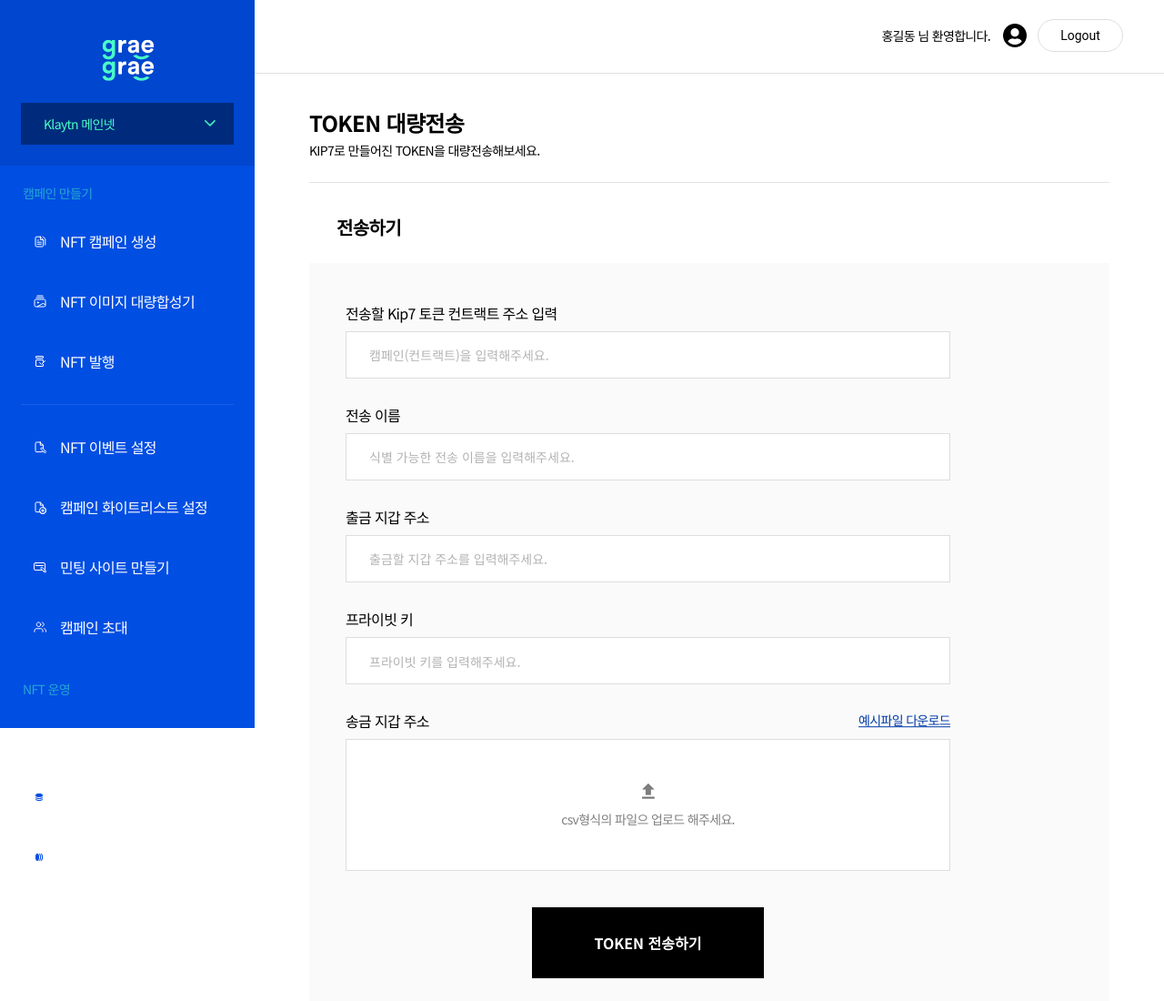
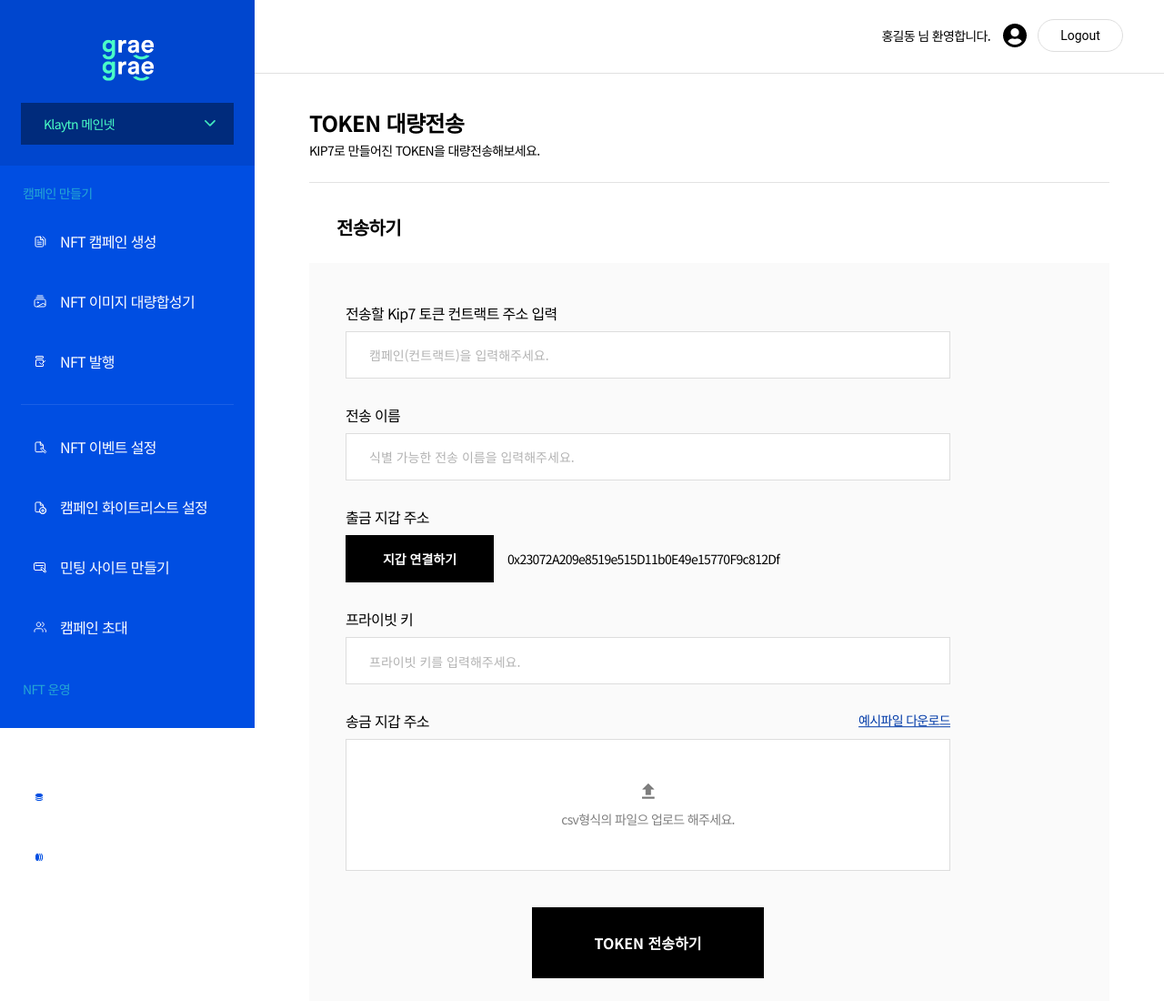
Before and after one commit to bravedevteam/graegrae, a plain HTML site: page pageToken_send.html in a window 1280 px wide. Shown: the top 1100 px of the page at 91% size. Drawn offline with Linux system fonts and the light colour scheme.

Commit message:
Add files via upload

```diff
--- a/css/style.css
+++ b/css/style.css
@@ -311,6 +311,10 @@ p.ps.type--b { padding:1px 3px !important; color:rgba(0,0,0,.3) !important; font
 .inputGroup .row.is--col .titleArea { margin-right:35px; }
 .inputGroup .row.is--col .inputToken { flex:1; }
 
+.walletArea { overflow:hidden; }
+.walletArea .btn { width:163px; height:52px; float:left; }
+.walletArea .key { margin-left:178px; line-height:52px; white-space:nowrap; overflow:hidden; text-overflow:ellipsis; }
+
 input.inputPrivate { height:66px; color:#004ee2; font-size:18px; font-family:"Roboto"; }
 input.inputPrivate::placeholder { font-size:14px; font-family:"Noto Sans KR"; }
 input.inputPrivate.size--small { height:52px; }
--- a/pageToken_send.html
+++ b/pageToken_send.html
@@ -107,7 +107,10 @@
 							<div class="titleArea">
 								<h4>출금 지갑 주소</h4>
 							</div>
-              <input type="text" placeholder="출금할 지갑 주소를 입력해주세요." />
+              <div class="walletArea">
+								<button type="button" class="btn">지갑 연결하기</button>
+								<div class="key">0x23072A209e8519e515D11b0E49e15770F9c812Df</div>
+							</div>
             </div>
             <div class="row">
 							<div class="titleArea">
```
